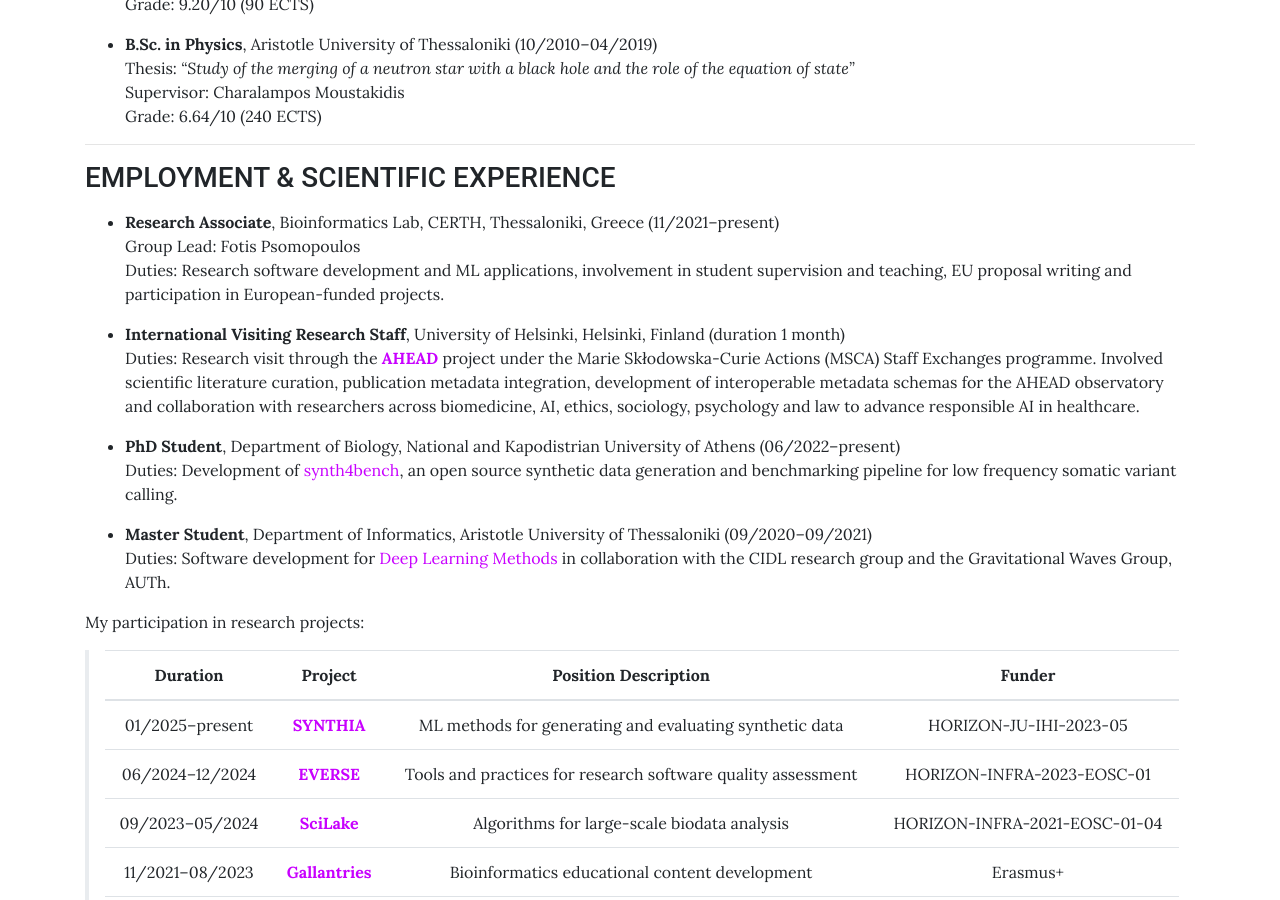
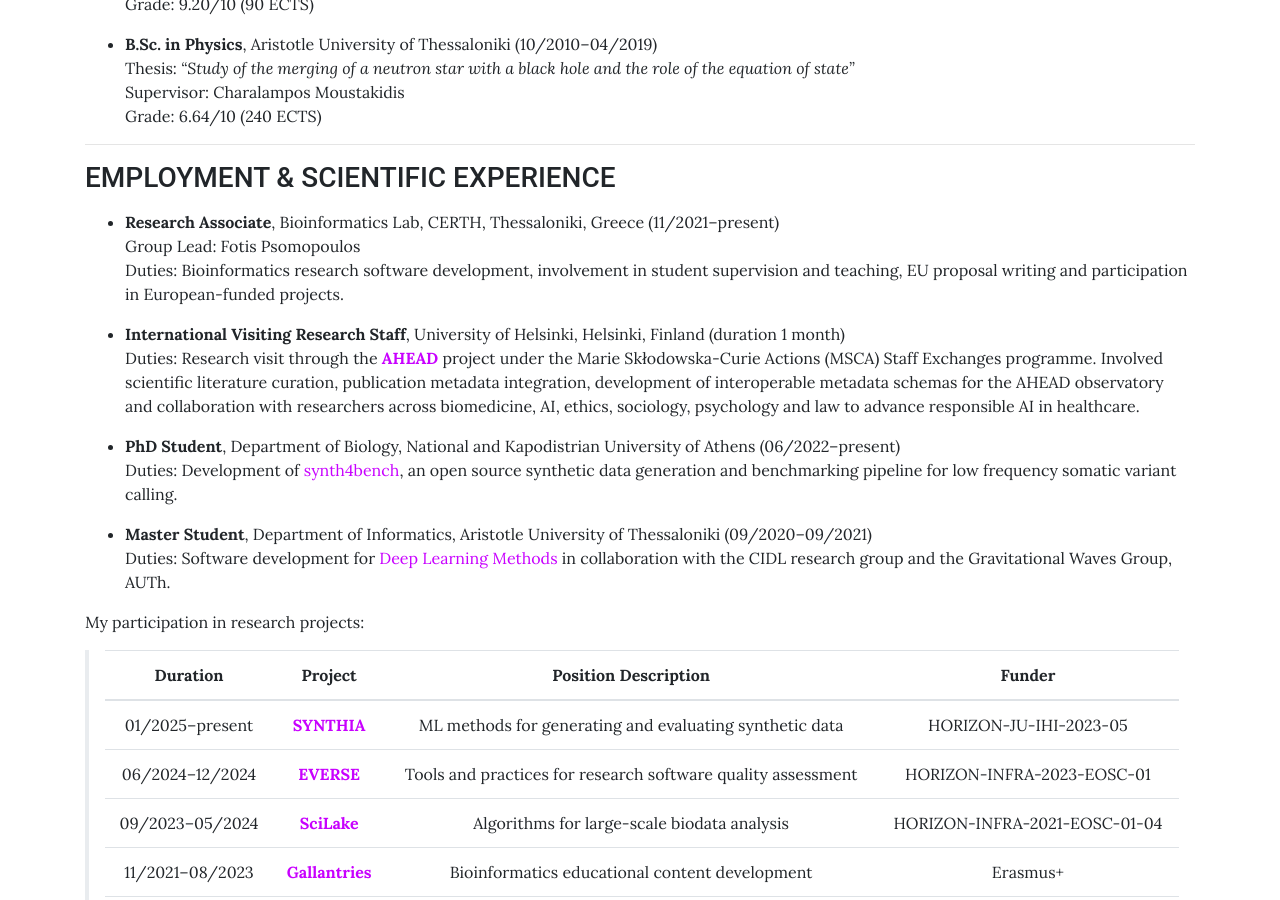
Before and after one commit to sfragkoul/sfragkoul.github.io, a Jekyll site: the page built from pages/CV.md, in a window 1280 px wide and 900 px high, scrolled down 542 px. Built offline with Jekyll 4.4.1, drawn with Linux system fonts in a browser that asks for light colours.

Commit message:
Refine duties description for Research Associate role

```diff
--- a/pages/CV.md
+++ b/pages/CV.md
@@ -29,7 +29,7 @@
 
 - **Research Associate**, Bioinformatics Lab, CERTH, Thessaloniki, Greece (11/2021–present)
   Group Lead: Fotis Psomopoulos
-  Duties: Research software development and ML applications, involvement in student supervision and teaching, EU proposal writing and participation in European-funded projects.
+  Duties: Bioinformatics research software development, involvement in student supervision and teaching, EU proposal writing and participation in European-funded projects.
 
 - **International Visiting Research Staff**, University of Helsinki, Helsinki, Finland (duration 1 month)
   Duties: Research visit through the [**AHEAD**](https://ahead-msca.eu/) project under the Marie Skłodowska-Curie Actions (MSCA) Staff Exchanges programme.  Involved scientific literature curation, publication metadata integration, development of interoperable metadata schemas for the AHEAD observatory and collaboration with researchers across biomedicine, AI, ethics, sociology, psychology and law to advance responsible AI in healthcare.
```
